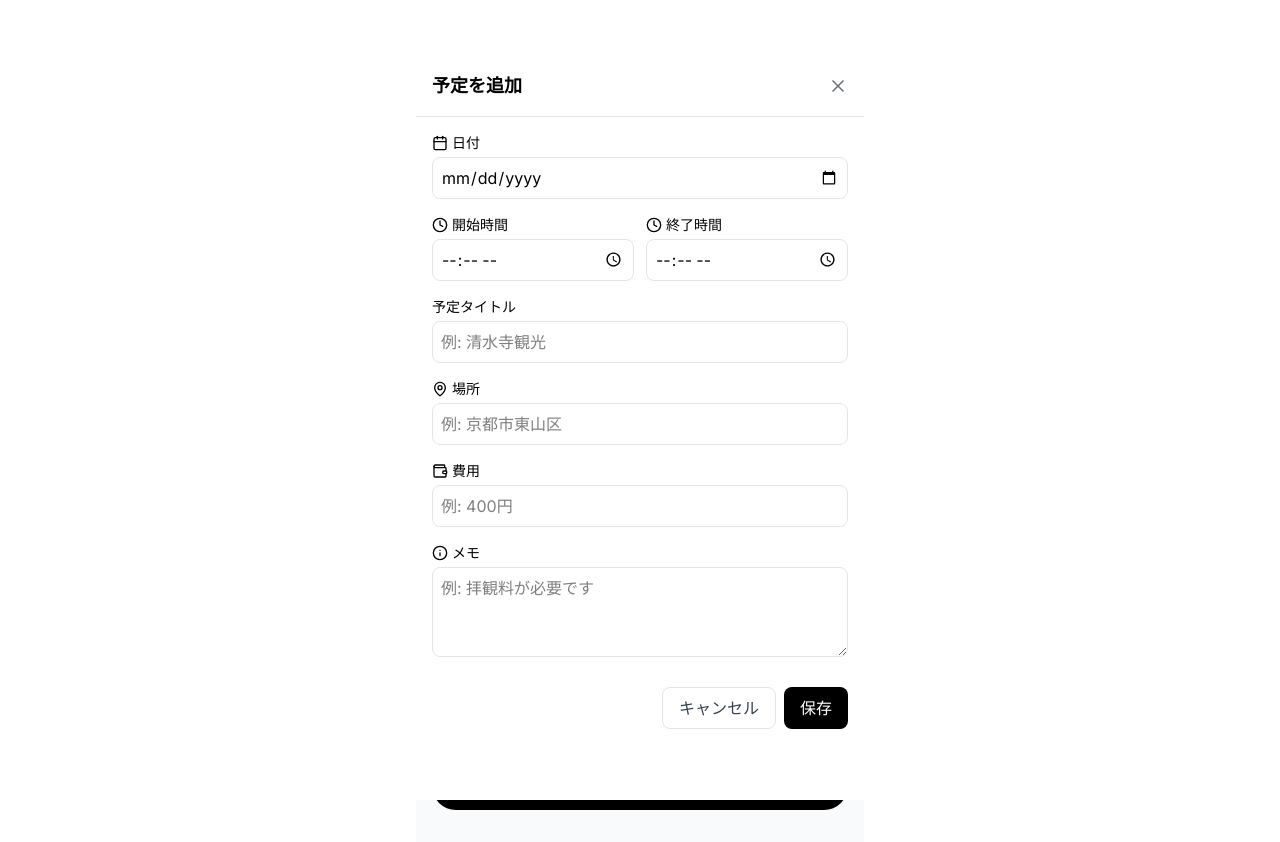
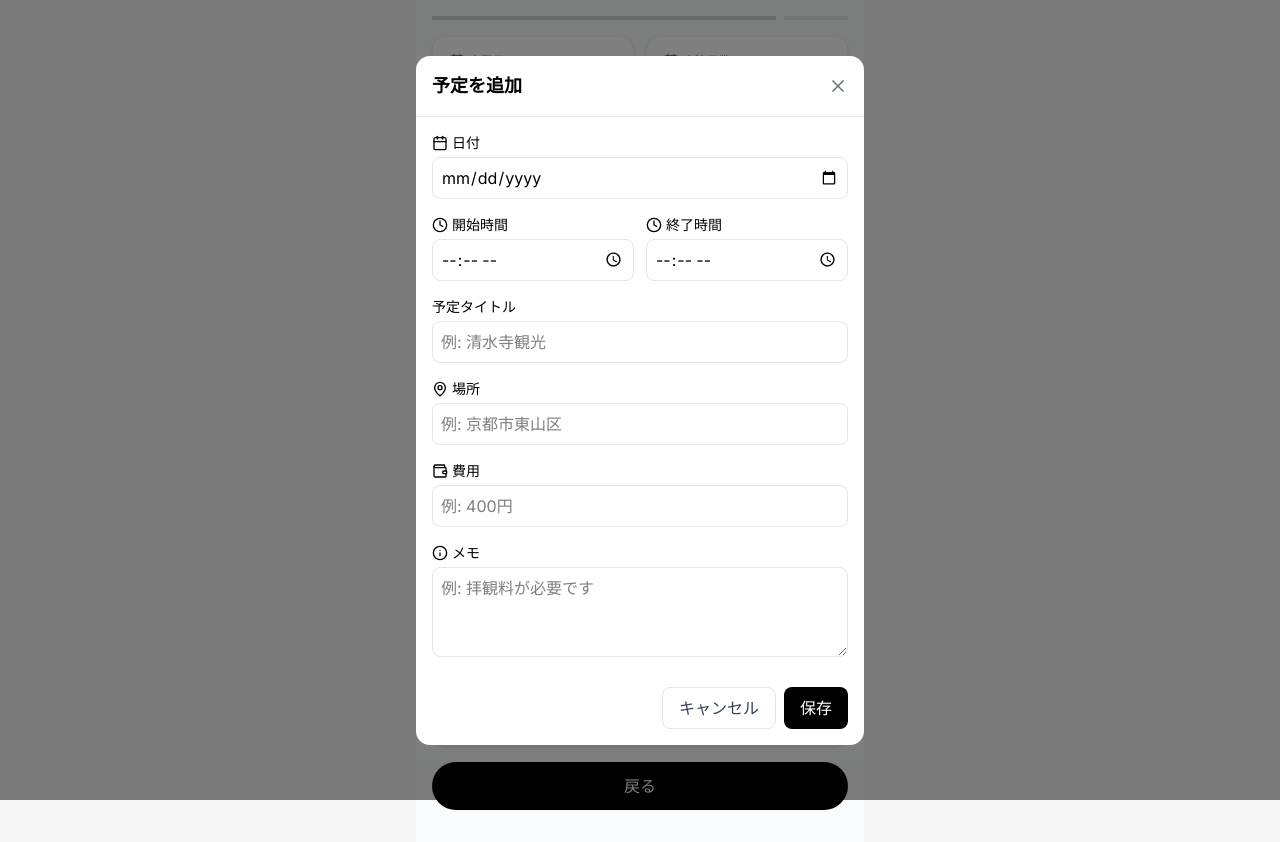
Before and after one commit to Mugichan-maru/travel-dev, a Next.js app: page /list in a window 1280 px wide. Both pictures are taken after a click on the button 640 px from the left and 651 px from the top of the page. Built offline with nearby package versions, Linux system fonts and the light colour scheme.

Commit message:
add modal opacity

```diff
--- a/src/app/globals.css
+++ b/src/app/globals.css
@@ -44,6 +44,8 @@
 }
 
 :root {
+  --foreground-rgb: 0, 0, 0;
+  --background-rgb: 245, 245, 245;
   --radius: 0.625rem;
   --background: oklch(1 0 0);
   --foreground: oklch(0.145 0 0);
--- a/src/components/add-travel-modal.tsx
+++ b/src/components/add-travel-modal.tsx
@@ -61,7 +61,7 @@ export default function AddTravelModal({
   if (!isOpen) return null;
 
   return (
-    <div className="fixed inset-0 bg-white flex items-center justify-center z-50 p-4 animate-fadeIn">
+    <div className="fixed inset-0 bg-black/50 flex items-center justify-center z-50 p-4 animate-fadeIn">
       <div className="bg-white rounded-xl w-full max-w-md max-h-[90vh] overflow-y-auto animate-scaleIn">
         <div className="flex justify-between items-center p-4 border-b">
           <h2 className="font-bold text-lg">予定を追加</h2>
```
